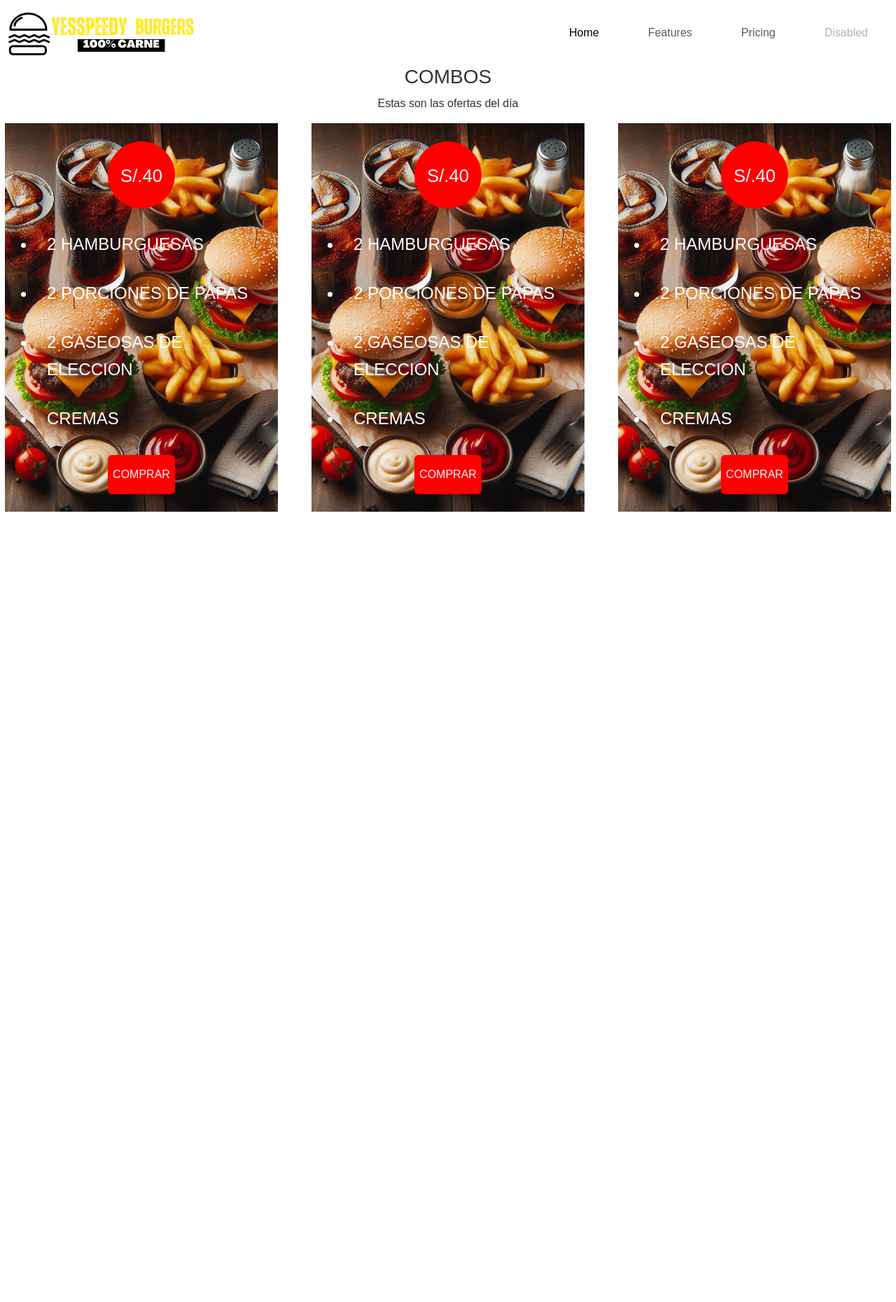
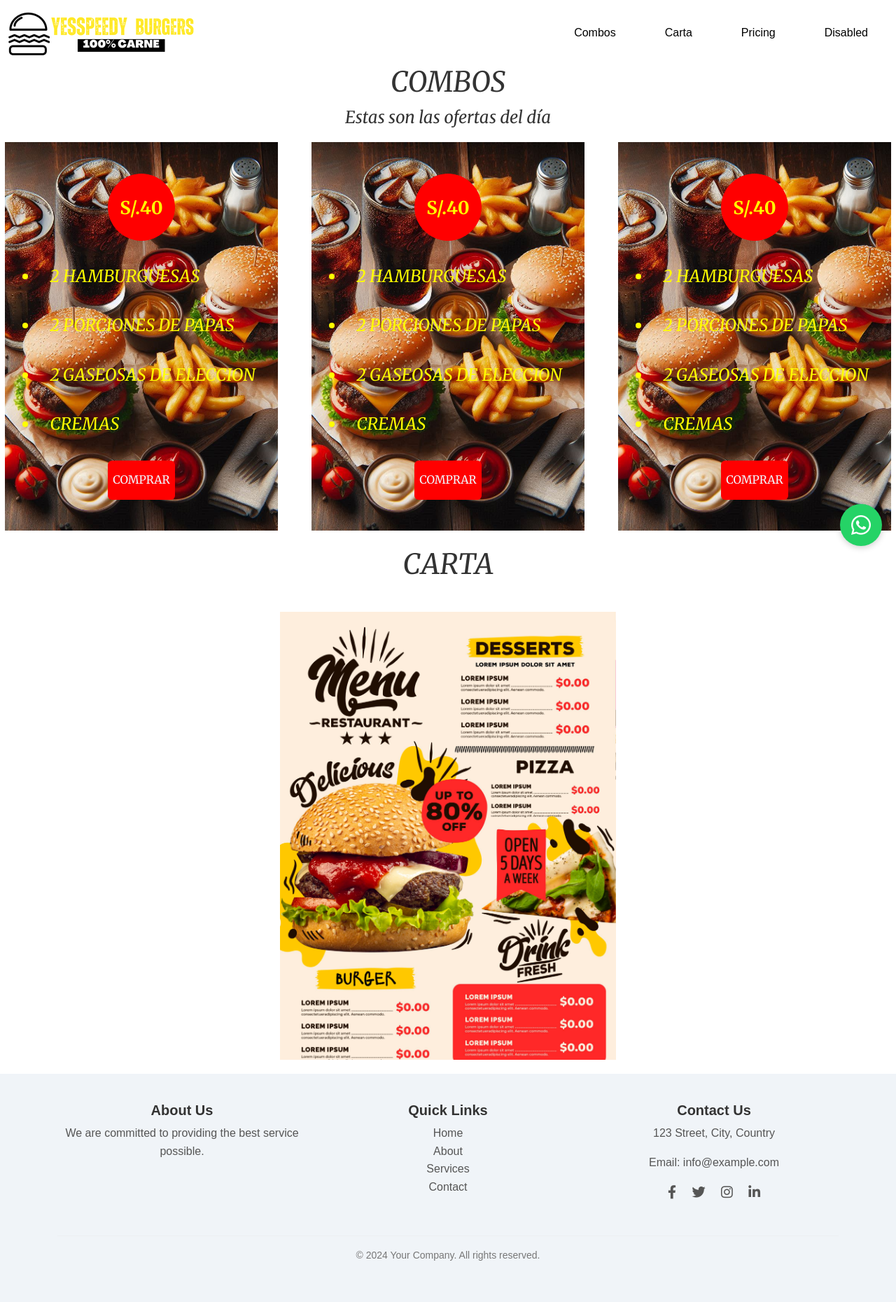
Before and after one commit to jordysalaz12/YeespeedyBeta, a plain HTML site: page index.html in a window 1280 px wide. Shown: the whole page at 70% size. Before the commit the page ends 800 px from the top, so only its background shows below. Drawn offline with nearby package versions, Linux system fonts and the light colour scheme.

Commit message:
primer commit

```diff
--- /dev/null
+++ b/estilos/botonwhatsapp.css
@@ -0,0 +1,20 @@
+.whatsapp-button {
+  position: fixed;
+  bottom: 20px;
+  right: 20px;
+  background-color: #25d366;
+  color: white;
+  border-radius: 50%;
+  width: 60px;
+  height: 60px;
+  display: flex;
+  align-items: center;
+  justify-content: center;
+  box-shadow: 0 2px 10px rgba(0, 0, 0, 0.2);
+  text-decoration: none;
+  z-index: 1000;
+}
+.whatsapp-button:hover {
+  background-color: #20b358;
+  color: white;
+}
--- /dev/null
+++ b/estilos/carta.css
@@ -0,0 +1,7 @@
+.carta-main {
+  background: url("/images/cartamain.png") no-repeat center top;
+  background-size: cover;
+  height: 40rem;
+  width: 30rem;
+  margin: 20px;
+}
--- /dev/null
+++ b/estilos/footer.css
@@ -0,0 +1,31 @@
+.footer {
+  background-color: #f0f4f8; /* Color de fondo suave */
+  padding: 40px 0;
+}
+.footer h5 {
+  color: #333333; /* Color del texto de los encabezados */
+  font-weight: bold;
+}
+.footer p,
+.footer a {
+  color: #555555; /* Color del texto */
+  text-decoration: none;
+}
+.footer a:hover {
+  color: #ffffff; /* Color del texto al pasar el ratón */
+}
+.footer .social-icons a {
+  color: #555555;
+  margin: 0 10px;
+  font-size: 1.2em;
+  transition: color 0.3s;
+}
+.footer .social-icons a:hover {
+  color: #007bff;
+}
+.footer hr {
+  border-top: 1px solid #e0e0e0;
+}
+.footer .small {
+  color: #777777;
+}
--- /dev/null
+++ b/estilos/fuentes.css
@@ -0,0 +1,47 @@
+.merriweather-light {
+  font-family: "Merriweather", serif;
+  font-weight: 300;
+  font-style: normal;
+}
+
+.merriweather-regular {
+  font-family: "Merriweather", serif;
+  font-weight: 400;
+  font-style: normal;
+}
+
+.merriweather-bold {
+  font-family: "Merriweather", serif;
+  font-weight: 700;
+  font-style: normal;
+}
+
+.merriweather-black {
+  font-family: "Merriweather", serif;
+  font-weight: 900;
+  font-style: normal;
+}
+
+.merriweather-light-italic {
+  font-family: "Merriweather", serif;
+  font-weight: 300;
+  font-style: italic;
+}
+
+.merriweather-regular-italic {
+  font-family: "Merriweather", serif;
+  font-weight: 400;
+  font-style: italic;
+}
+
+.merriweather-bold-italic {
+  font-family: "Merriweather", serif;
+  font-weight: 700;
+  font-style: italic;
+}
+
+.merriweather-black-italic {
+  font-family: "Merriweather", serif;
+  font-weight: 900;
+  font-style: italic;
+}
--- a/estilos/ofertas.css
+++ b/estilos/ofertas.css
@@ -1,3 +1,7 @@
+.title-global p {
+  font-size: 1.5rem;
+}
+
 .combo-style {
   background: url(/uploads/COMBO1.jpeg) no-repeat center top;
   background-size: cover;
@@ -7,13 +11,14 @@
   flex-direction: column;
   align-items: center;
   justify-content: center;
+  color: yellow;
 }
 
 .precio-redondo p {
   border: 1px solid red;
   border-radius: 50%;
   background: red;
-  color: white;
+
   height: 6rem;
   width: 6rem;
   line-height: 6rem;
@@ -23,7 +28,6 @@
 
 .lista-combo li {
   font-size: 1.5rem;
-  color: white;
   padding: 1rem;
 }
 
--- a/index.html
+++ b/index.html
@@ -15,6 +15,18 @@
       rel="stylesheet"
       integrity="sha384-QWTKZyjpPEjISv5WaRU9OFeRpok6YctnYmDr5pNlyT2bRjXh0JMhjY6hW+ALEwIH"
       crossorigin="anonymous"
+    />
+    <!-- fonts -->
+    <link rel="preconnect" href="https://fonts.googleapis.com" />
+    <link rel="preconnect" href="https://fonts.gstatic.com" crossorigin />
+    <link
+      href="https://fonts.googleapis.com/css2?family=Merriweather:ital,wght@0,300;0,400;0,700;0,900;1,300;1,400;1,700;1,900&display=swap"
+      rel="stylesheet"
+    />
+    <!-- font awesome -->
+    <link
+      href="https://cdnjs.cloudflare.com/ajax/libs/font-awesome/6.0.0-beta3/css/all.min.css"
+      rel="stylesheet"
     />
     <!-- estilos -->
     <link rel="stylesheet" href="style.css" />
@@ -40,36 +52,38 @@
         <div class="collapse navbar-collapse" id="navbarNav">
           <ul class="navbar-nav ms-auto gap-4">
             <li class="nav-item">
-              <a class="nav-link active" aria-current="page" href="#">Home</a>
+              <a class="nav-link active" aria-current="page" href="#combos"
+                >Combos</a
+              >
             </li>
             <li class="nav-item">
-              <a class="nav-link" href="#">Features</a>
+              <a class="nav-link active" href="#carta">Carta</a>
             </li>
             <li class="nav-item">
-              <a class="nav-link" href="#">Pricing</a>
+              <a class="nav-link active" href="#">Pricing</a>
             </li>
             <li class="nav-item">
-              <a class="nav-link disabled" aria-disabled="true">Disabled</a>
+              <a class="nav-link active" aria-disabled="true">Disabled</a>
             </li>
           </ul>
         </div>
       </div>
     </nav>
     <!-- ofertas -->
-    <div class="container-fluid">
-      <div class="title-global text-center">
-        <h3>COMBOS</h3>
+    <div class="container-fluid" id="combos">
+      <div class="title-global text-center merriweather-regular-italic">
+        <h1>COMBOS</h1>
         <p>Estas son las ofertas del día</p>
       </div>
     </div>
-    <div class="row gap-5 justify-content-center">
+    <div class="row gap-5 justify-content-center merriweather-bold">
       <!-- oferta1 -->
       <div class="col-md-4 col-sm-12 combo-style">
         <div class="precio-redondo">
           <p>S/.40</p>
         </div>
         <div>
-          <ul class="lista-combo">
+          <ul class="lista-combo merriweather-regular-italic">
             <li>2 HAMBURGUESAS</li>
             <li>2 PORCIONES DE PAPAS</li>
             <li>2 GASEOSAS DE ELECCION</li>
@@ -88,7 +102,7 @@
           <p>S/.40</p>
         </div>
         <div>
-          <ul class="lista-combo">
+          <ul class="lista-combo merriweather-regular-italic">
             <li>2 HAMBURGUESAS</li>
             <li>2 PORCIONES DE PAPAS</li>
             <li>2 GASEOSAS DE ELECCION</li>
@@ -107,7 +121,7 @@
           <p>S/.40</p>
         </div>
         <div>
-          <ul class="lista-combo">
+          <ul class="lista-combo merriweather-regular-italic">
             <li>2 HAMBURGUESAS</li>
             <li>2 PORCIONES DE PAPAS</li>
             <li>2 GASEOSAS DE ELECCION</li>
@@ -121,6 +135,51 @@
         </div>
       </div>
     </div>
+    <!-- carta -->
+    <div class="container-fluid" id="carta">
+      <div
+        class="row carta-container justify-content-center merriweather-regular-italic gap-3"
+      >
+        <h1 class="text-center pt-4">CARTA</h1>
+        <div class="carta-main"></div>
+      </div>
+    </div>
+    <!-- footer -->
+    <footer class="footer text-center">
+      <div class="container">
+        <div class="row">
+          <div class="col-md-4 mb-4">
+            <h5>About Us</h5>
+            <p>We are committed to providing the best service possible.</p>
+          </div>
+          <div class="col-md-4 mb-4">
+            <h5>Quick Links</h5>
+            <ul class="list-unstyled">
+              <li><a href="#">Home</a></li>
+              <li><a href="#">About</a></li>
+              <li><a href="#">Services</a></li>
+              <li><a href="#">Contact</a></li>
+            </ul>
+          </div>
+          <div class="col-md-4 mb-4">
+            <h5>Contact Us</h5>
+            <p>123 Street, City, Country</p>
+            <p>Email: info@example.com</p>
+            <div class="social-icons">
+              <a href="#" class="me-2"><i class="fab fa-facebook-f"></i></a>
+              <a href="#" class="me-2"><i class="fab fa-twitter"></i></a>
+              <a href="#" class="me-2"><i class="fab fa-instagram"></i></a>
+              <a href="#"><i class="fab fa-linkedin-in"></i></a>
+            </div>
+          </div>
+        </div>
+        <hr />
+        <p class="small">&copy; 2024 Your Company. All rights reserved.</p>
+      </div>
+    </footer>
+    <a href="https://wa.me/51936507837" class="whatsapp-button" target="_blank">
+      <i class="fab fa-whatsapp fa-2x"></i>
+    </a>
     <script
       src="https://cdn.jsdelivr.net/npm/bootstrap@5.3.3/dist/js/bootstrap.bundle.min.js"
       integrity="sha384-YvpcrYf0tY3lHB60NNkmXc5s9fDVZLESaAA55NDzOxhy9GkcIdslK1eN7N6jIeHz"
--- a/style.css
+++ b/style.css
@@ -1,6 +1,9 @@
 @import url(estilos/nav.css);
 @import url(estilos/ofertas.css);
-
+@import url(estilos/fuentes.css);
+@import url(estilos/carta.css);
+@import url(estilos/footer.css);
+@import url(estilos/botonwhatsapp.css);
 * {
   margin: 0;
   padding: 0;
```
Also changed, not shown: iconos/check.png (added), iconos/check2.png (added), iconos/checkrojo.png (added), images/cartamain.png (added).
